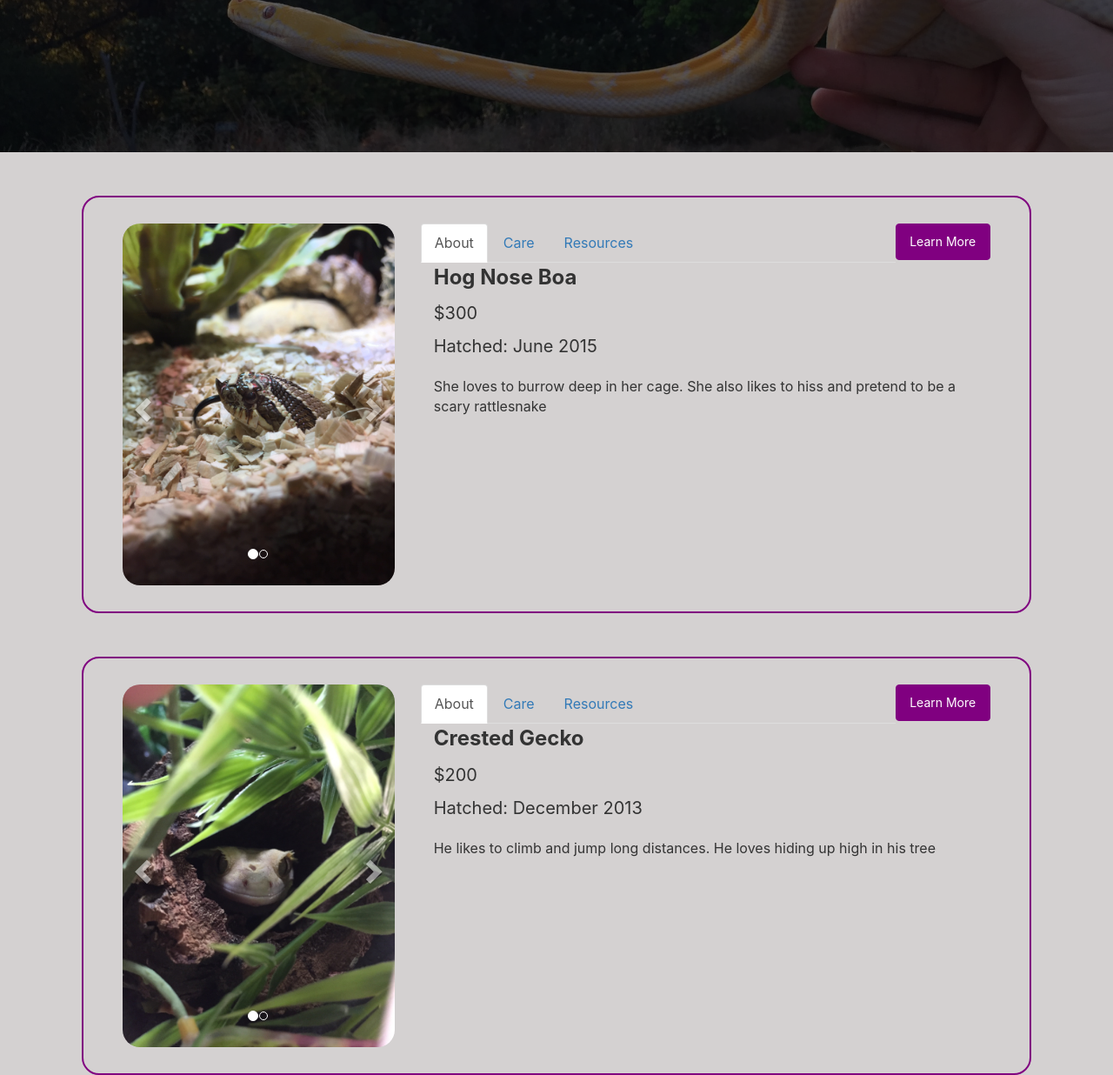
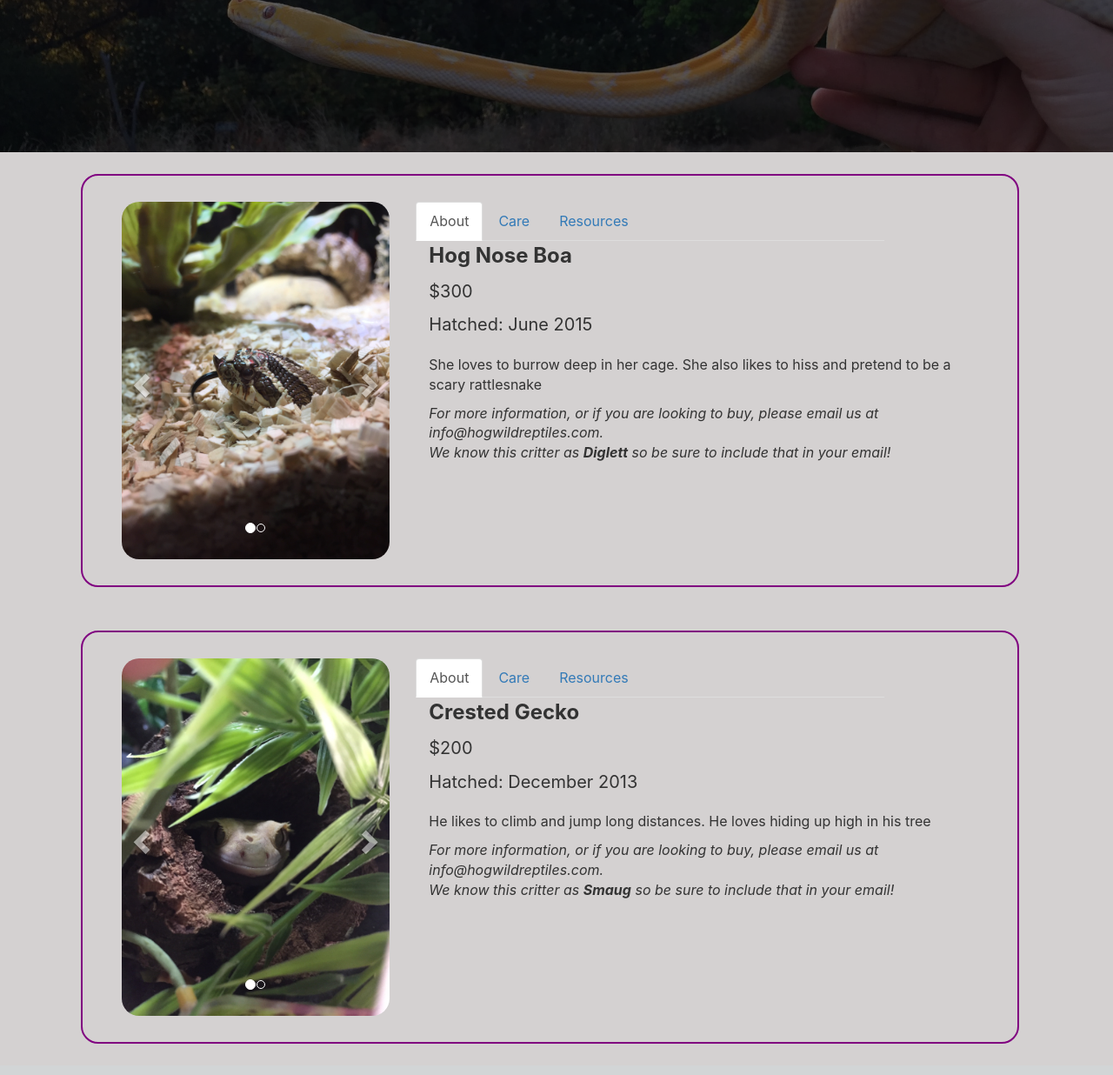
Before and after one commit to ballj19/jakeballnet, a PHP site: page /HogWildReptiles/ in a window 1280 px wide. Shown: the part 445-1681 px from the top of the page at 87% size. After the commit the page ends 1645 px from the top, so only its background shows below. Run offline with PHP 8.4, Linux system fonts and the light colour scheme; some libraries are stand-ins or nearby versions.

Commit message:
hwr changes

```diff
--- a/HogWildReptiles/index.php
+++ b/HogWildReptiles/index.php
@@ -90,38 +90,13 @@
                                 <li><a href="#<?php echo $name . '-';?>care" data-toggle="tab">Care</a></li>
                                 <li><a href="#<?php echo $name . '-';?>resources" data-toggle="tab">Resources</a></li>
                         </ul>
-                        <button type="button" data-toggle="modal" data-target="#form-<?php echo $name; ?>" class="btn buy-btn col-md-2">Learn More</button>
-
-                        <!-- Modal -->
-                        <div class="modal fade" id="form-<?php echo $name; ?>" tabindex="-1" role="dialog" aria-labelledby="form-<?php echo $name; ?>" aria-hidden="true">
-                                <div class="modal-dialog" role="document">
-                                        <div class="modal-content">
-                                                <div class="modal-header">
-                                                        <h5 class="modal-title" id="form-<?php echo $name; ?>">Looking to buy or have any questions?  Email us here and we will get back to you!</h5>
-                                                        <button type="button" class="close" data-dismiss="modal" aria-label="Close">
-                                                                <span aria-hidden="true">&times;</span>
-                                                        </button>
-                                                </div>
-                                                <div class="modal-body">
-                                                        <form action="mail.php" method="post">
-                                                                Name:<br>
-                                                                <input type="text" name="name" required><br>
-                                                                E-mail:<br>
-                                                                <input type="text" name="mail" required><br>
-                                                                Comment:<br>
-                                                                <input type="text" name="comment" size="50" required><br><br>
-                                                                <input type="submit" value="Send">
-                                                        </form>
-                                                </div>
-                                        </div>
-                                </div>
-                        </div>
 
                         <div class="tab-content col-md-12">
                                 <div class="tab-pane active" id="<?php echo $name . '-';?>about"><?php echo file_get_contents('ForSale/' . $name . '/about.txt');?></div>
                                 <div class="tab-pane" id="<?php echo $name . '-';?>care">Test1</div>
                                 <div class="tab-pane" id="<?php echo $name . '-';?>resources">Test2</div>
                         </div>
+                        <div class="more-info col-md-12">For more information, or if you are looking to buy, please email us at info@hogwildreptiles.com.<br>We know this critter as <b><?php echo $name;?></b> so be sure to include that in your email!</div>
                 </div>
         <?php
                         echo '</div>';
--- a/HogWildReptiles/style.css
+++ b/HogWildReptiles/style.css
@@ -69,13 +69,15 @@ body {
 
 #explore-container {
         background-color: rgb(212, 209, 209);
+        margin-right: 0;
 }
 
 .reptile {
-        margin-top: 50px;
+        margin-top: 25px;
         border: 2px solid purple;
         border-radius: 20px;
         padding: 30px;
+        margin-bottom: 25px;
 }
 
 .reptile-title {
@@ -120,9 +122,7 @@ body {
         border-radius: 20px;
 }
 
-.buy-btn {
-        background-color: purple;
-        color: white;
-        padding: 10px;
-        border: 1px solid purple;
+.more-info {
+        margin-top: 10px;
+        font-style: italic;
 }
--- a/HogWildReptiles/test.php
+++ /dev/null
@@ -1,3 +0,0 @@
-<?php
-    phpinfo();
-?>
```
